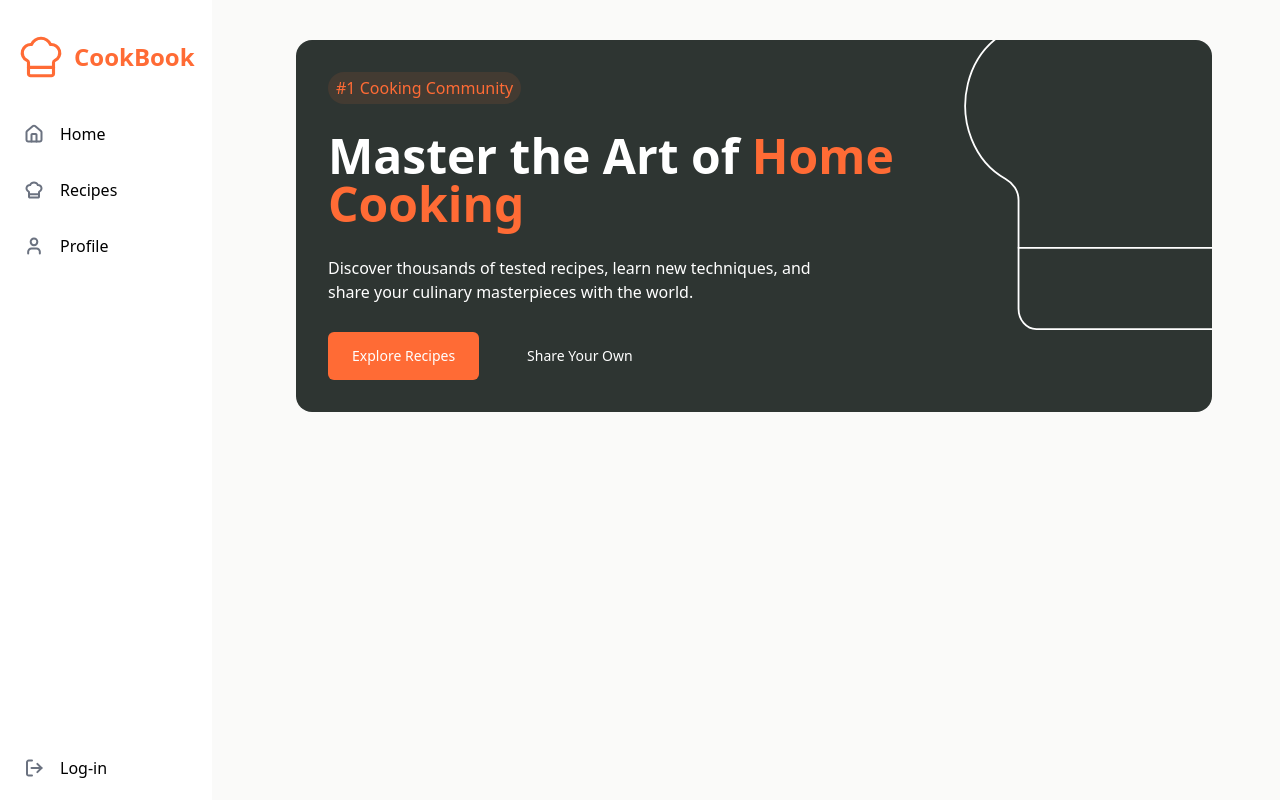
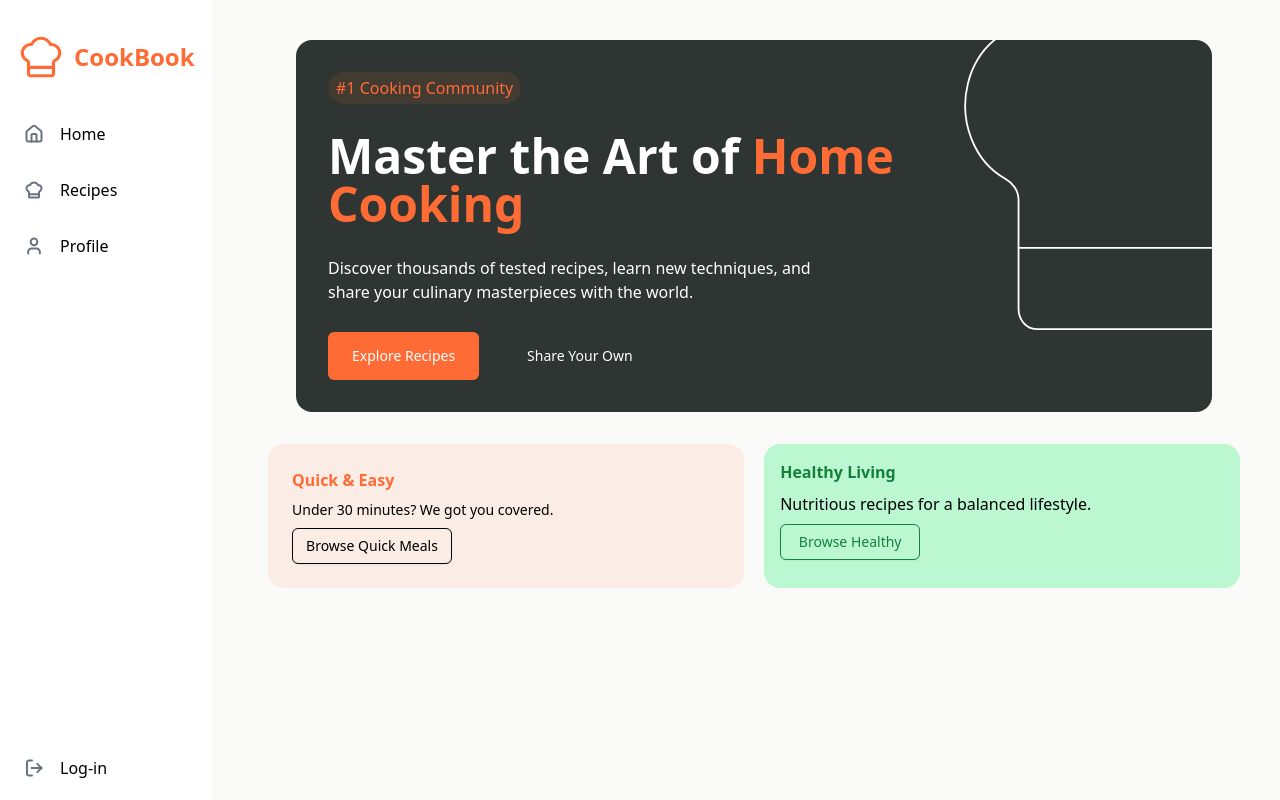
Before and after one commit to OneMight/nextJSApp, a Next.js app: page / in a window 1280 px wide. Built offline with nearby package versions, Linux system fonts and the light colour scheme.

Commit message:
feat: create home footer

```diff
--- a/src/app/globals.css
+++ b/src/app/globals.css
@@ -22,6 +22,8 @@ body {
   --card-dark: #2e3532;
   --hover-orange-button: #c74d21;
   --active-button: rgb(255, 255, 255, 0.9);
+  --card-bg-green: #bbf7d0;
+  --card-green: #15803d;
 }
 
 @theme {
@@ -32,4 +34,6 @@ body {
   --color-card-dark: var(--card-dark);
   --color-hover-orange-button: var(--hover-orange-button);
   --color-active-button: var(--active-button);
+  --color-card-bg-green: var(--card-bg-green);
+  --color-card-green: var(--card-green);
 }
--- a/src/pages/index.tsx
+++ b/src/pages/index.tsx
@@ -1,12 +1,37 @@
-import { HomeSection } from "@/components";
+import { Button, HomeSection } from "@/components";
 import { NavSide } from "@/layouts/ui/NavSide";
 
 export default function Home() {
   return (
     <div className="flex flex-row items-start justify-start gap-4">
       <NavSide />
-      <div className="flex flex-col justify-center items-center w-full p-10">
+      <div className="flex flex-col justify-center items-center gap-8 w-full p-10">
         <HomeSection />
+        <div className="flex flex-row gap-5 w-full">
+          <div className="bg-hover-orange w-[50%] p-6 rounded-2xl flex flex-col gap-2">
+            <p className="text-orange font-bold">Quick & Easy</p>
+            <p className="text-sm text-gray">
+              Under 30 minutes? We got you covered.
+            </p>
+            <Button
+              className="w-40 hover:bg-orange hover:text-white"
+              variant={"outline"}
+            >
+              Browse Quick Meals
+            </Button>
+          </div>
+          <div className="bg-card-bg-green w-[50%] p-4 rounded-2xl flex flex-col gap-2">
+            <p className="text-card-green font-bold">Healthy Living</p>
+            <p>Nutritious recipes for a balanced lifestyle.</p>
+
+            <Button
+              className="border-card-green hover:bg-card-green hover:text-card-bg-green w-35 text-card-green"
+              variant={"outline"}
+            >
+              Browse Healthy
+            </Button>
+          </div>
+        </div>
       </div>
     </div>
   );
```
